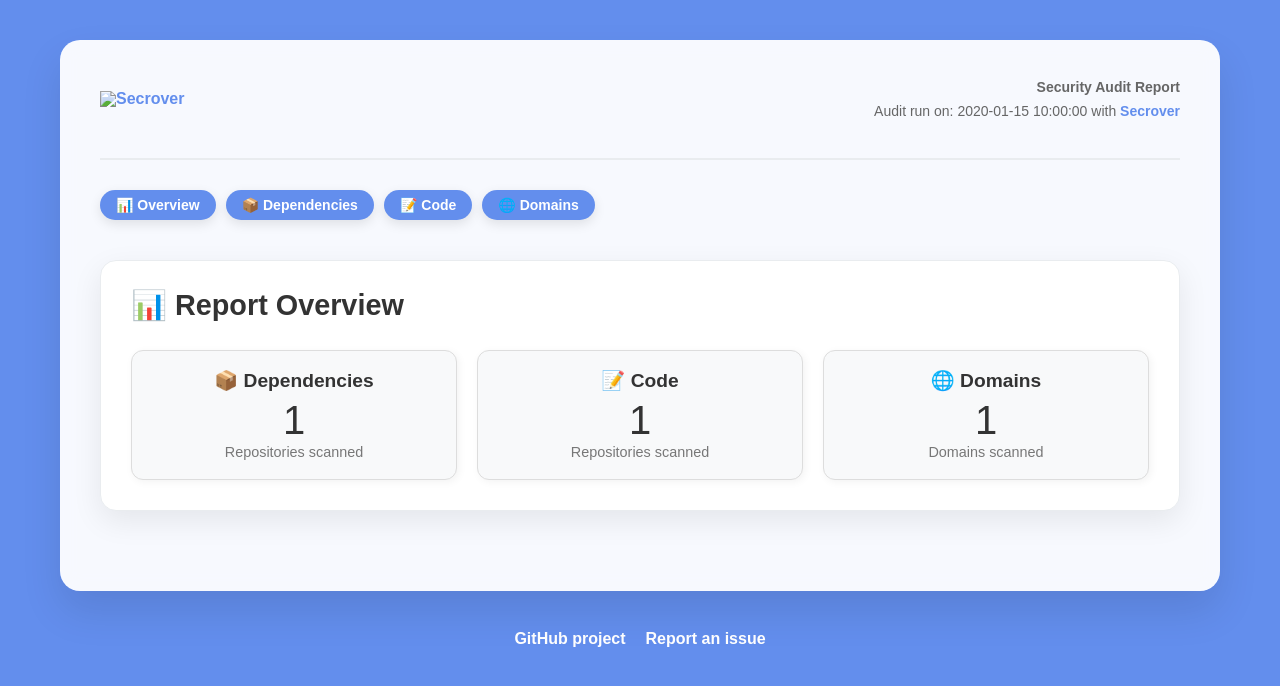
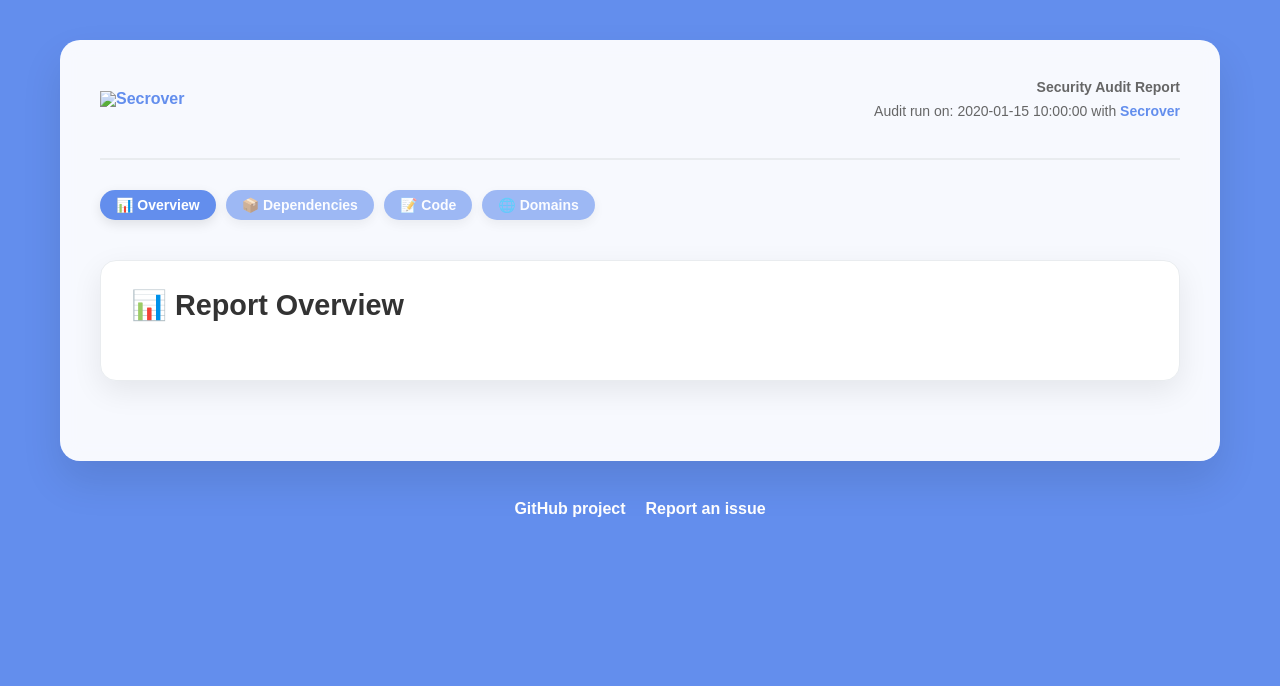
Before and after one commit to Secrover/Secrover, a Python web app: template templates/index.html in a window 1280 px wide. Shown: the top 686 px of the page. Run offline with Jinja, Linux system fonts and the light colour scheme; the template is opened without the code that fills it: most values are stand-ins (such as "Sample title", 1, 10 or a date in 2020).

Commit message:
Improve way to handle optional checks

```diff
--- a/secrover/audits/code.py
+++ b/secrover/audits/code.py
@@ -67,7 +67,7 @@ def aggregate_global_summary(data):
     return summary
 
 
-def check_code(repos, output_path: Path):
+def check_code(repos, output_path: Path, enabled_checks):
     data = {}
     total = len(repos)
     for i, repo in enumerate(repos, 1):
@@ -142,6 +142,7 @@ def check_code(repos, output_path: Path):
         "severity_order": severity_order,
         "severity_emojis": severity_emojis,
         "global_summary": summary,
+        "enabled_checks": enabled_checks
     }, output_path)
 
     return summary
--- a/secrover/audits/dependencies.py
+++ b/secrover/audits/dependencies.py
@@ -50,7 +50,7 @@ def build_audit_summary(severity_counts, package_map, extras=None):
     return result
 
 
-def check_dependencies(repos, output_path: Path):
+def check_dependencies(repos, output_path: Path, enabled_checks):
     data = {}
     total = len(repos)
     for i, repo in enumerate(repos, 1):
@@ -80,6 +80,7 @@ def check_dependencies(repos, output_path: Path):
         "severity_order": severity_order,
         "severity_emojis": severity_emojis,
         "global_summary": summary,
+        "enabled_checks": enabled_checks
     }, output_path)
 
     return summary
--- a/templates/base.html
+++ b/templates/base.html
@@ -105,7 +105,17 @@
         h1, h2, h3 { color: #333; margin-bottom: 20px; font-weight: bold; }
         h1 { font-size: 1.8em; }
         h3 { font-size: 1.4em; }
-        a { font-weight: bold; color: var(--main-color); text-decoration: none; }
+        a {
+            font-weight: bold;
+            color: var(--main-color);
+            text-decoration: none;
+
+            &.disabled {
+                pointer-events: none;
+                opacity: 0.5;
+                cursor: default;
+            }
+        }
         table {
             width: 100%;
             border-collapse: collapse;
@@ -185,6 +195,10 @@
                 background: var(--main-color);
                 color: #fff;
                 text-decoration: none;
+
+                &.disabled {
+                    opacity: 0.6;
+                }
             }
         }
         #global-recap {
@@ -314,9 +328,9 @@
 
         <nav id="menu">
             <a href="index.html">📊 Overview</a>
-            <a href="dependencies_report.html">📦 Dependencies</a>
-            <a href="code_report.html">📝 Code</a>
-            <a href="domains_report.html">🌐 Domains</a>
+            <a href="dependencies_report.html" {% if not enabled_checks.dependencies %}class="disabled" aria-disabled="true"{% endif %}>📦 Dependencies</a>
+            <a href="code_report.html" {% if not enabled_checks.code %}class="disabled" aria-disabled="true"{% endif %}>📝 Code</a>
+            <a href="domains_report.html" {% if not enabled_checks.domains %}class="disabled" aria-disabled="true"{% endif %}>🌐 Domains</a>
         </nav>
 
         {% block content %}{% endblock %}
--- a/templates/index.html
+++ b/templates/index.html
@@ -7,23 +7,29 @@
     <h1>📊 Report Overview</h1>
 
     <div class="overview-container">
+        {% if enabled_checks.dependencies and dependencies_summary %}
             <div class="card">
                 <h2>📦 Dependencies</h2>
                 <div class="count">{{ dependencies_summary.nbRepos }}</div>
                 <div class="label">Repositories scanned</div>
             </div>
+        {% endif %}
 
+        {% if enabled_checks.code and code_summary %}
             <div class="card">
                 <h2>📝 Code</h2>
                 <div class="count">{{ code_summary.nbRepos }}</div>
                 <div class="label">Repositories scanned</div>
             </div>
+        {% endif %}
 
+        {% if enabled_checks.domains and domains_summary %}
             <div class="card">
                 <h2>🌐 Domains</h2>
                 <div class="count">{{ domains_summary.nbDomains }}</div>
                 <div class="label">Domains scanned</div>
             </div>
+        {% endif %}
     </div>
 </section>
 {% endblock %}
```
Also changed, not shown: main.py (+24 -11 lines), secrover/audits/domains.py (+5 -2 lines). Lines whose indentation alone changed are shown as unchanged.
